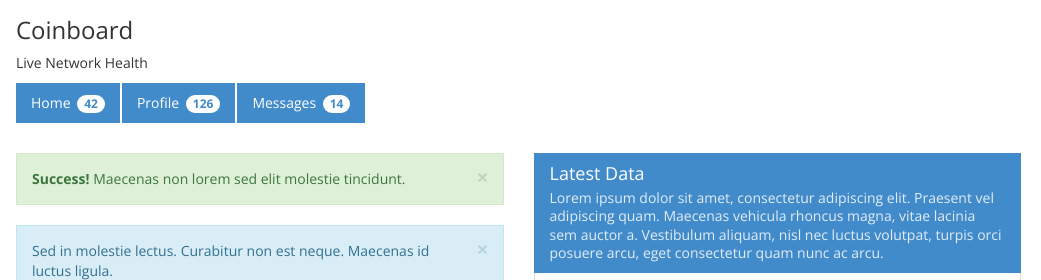
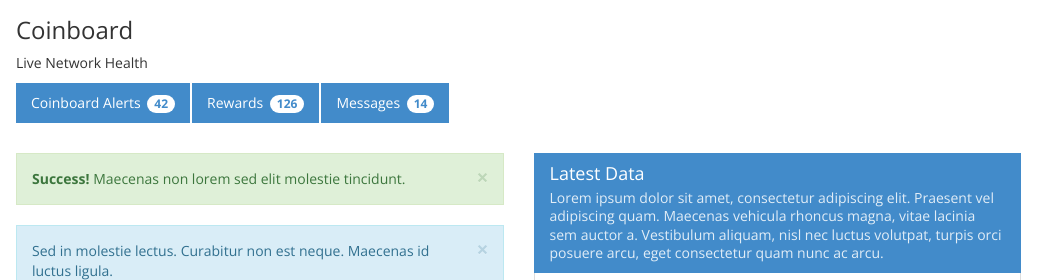
Before and after one commit to williamedwardhahn/coin, a plain HTML site: page index.html in a window 1280 px wide. Shown: the part 114-394 px from the top of the page, 239-1280 px from the left. Drawn offline with nearby package versions, Linux system fonts and the light colour scheme.

Commit message:
Update index.html

```diff
--- a/index.html
+++ b/index.html
@@ -65,8 +65,8 @@
             <div class="row">
               <div class="col-md-12">
                 <ul class="nav nav-pills">
-                  <li class="active"><a href="#">Home <span class="badge">42</span></a></li>
-                  <li class="active"><a href="#">Profile <span class="badge">126</span></a></li>
+                  <li class="active"><a href="#">Coinboard Alerts <span class="badge">42</span></a></li>
+                  <li class="active"><a href="#">Rewards <span class="badge">126</span></a></li>
                   <li class="active"><a href="#">Messages <span class="badge">14</span></a></li>
                 </ul>
               </div>
```
